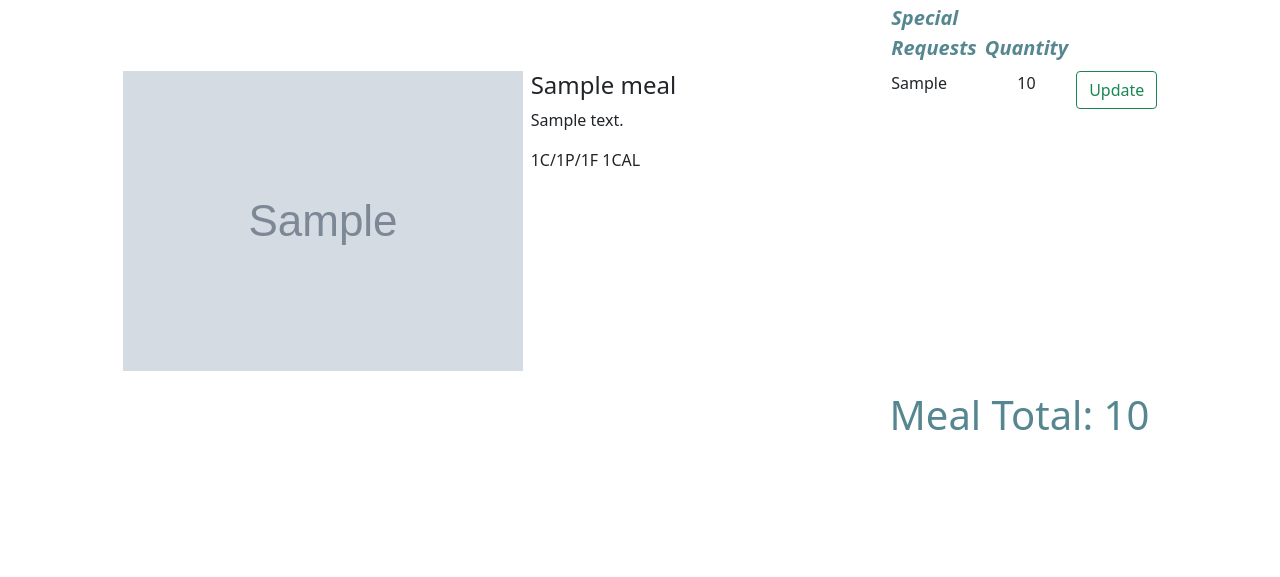
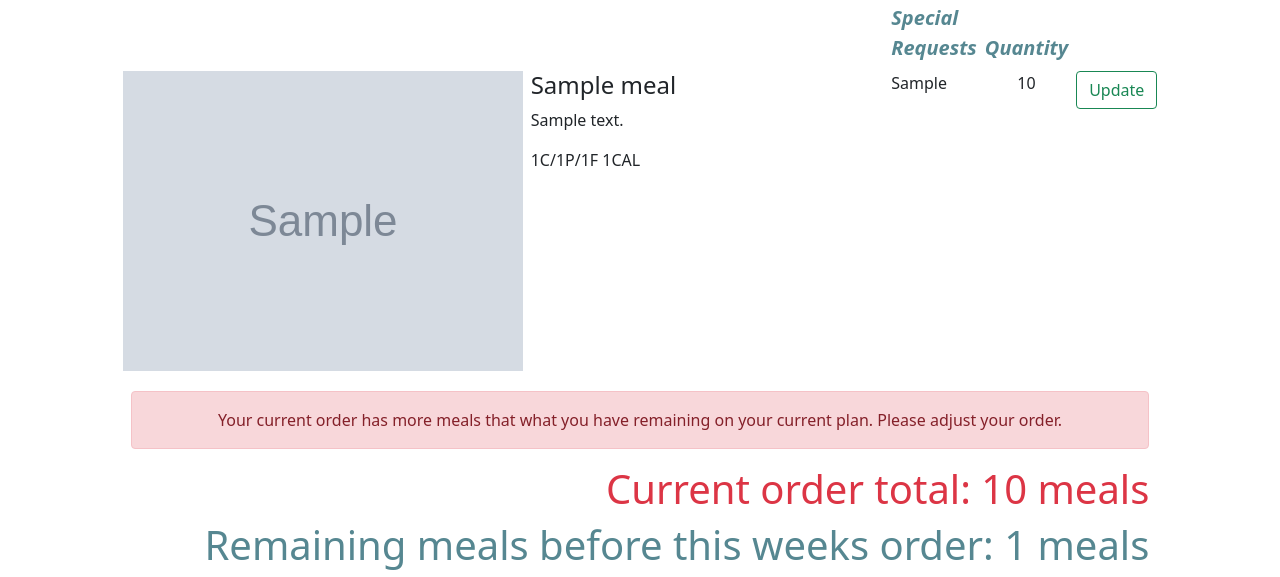
Before and after one commit to jmhubbard/Good_Life_Meal_Prep_Subscribers_Page, a Django app: page /menu/ in a window 1280 px wide. Shown: the part 391-968 px from the top of the page. Before the commit the page ends 821 px from the top, so only its background shows below. Run offline with Django 3.2, Linux system fonts and the light colour scheme; a user stored in the database is signed in; tables that the repository leaves empty hold one stand-in row (values such as "Sample post"); grey boxes marked "Sample" are stand-in pictures.

Commit message:
adds a check to see if order total is more than remaining meals

```diff
--- a/orderitems/templates/orderitems/menu.html
+++ b/orderitems/templates/orderitems/menu.html
@@ -42,7 +42,13 @@
         </table>
     </div>
     <div class="container text-end letterText">
-        <h1>Meal Total: {{current_total}}</h1>
+        {% if current_total > current_user.remaining_meals%}
+        <div class="alert alert-danger text-center" role="alert">Your current order has more meals that what you have remaining on your current plan. Please adjust your order.</div>
+        <h1 class="text-danger">Current order total: {{ current_total }} meals</h1>
+        {% else %}
+        <h1>Current order total: {{ current_total }} meals</h1>
+        {% endif %}
+        <h1>Remaining meals before this weeks order: {{ current_user.remaining_meals }} meals</h1>
     </div>
 </div>
 {% else %}
```
